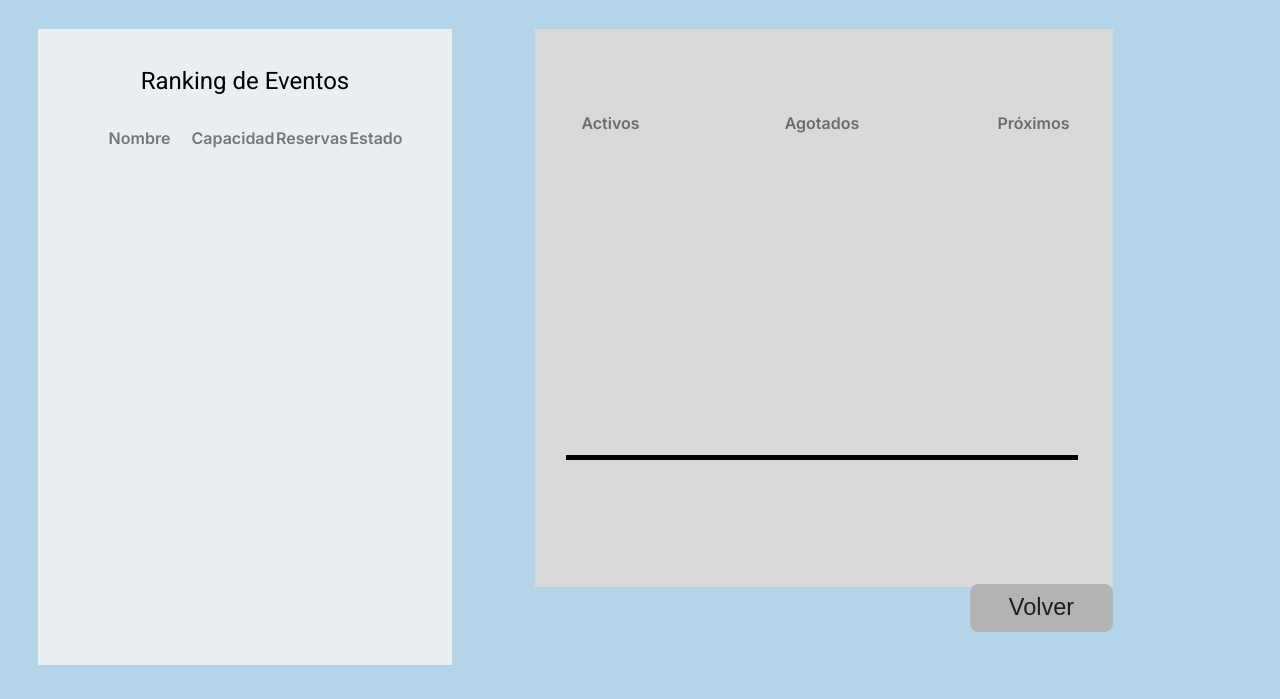
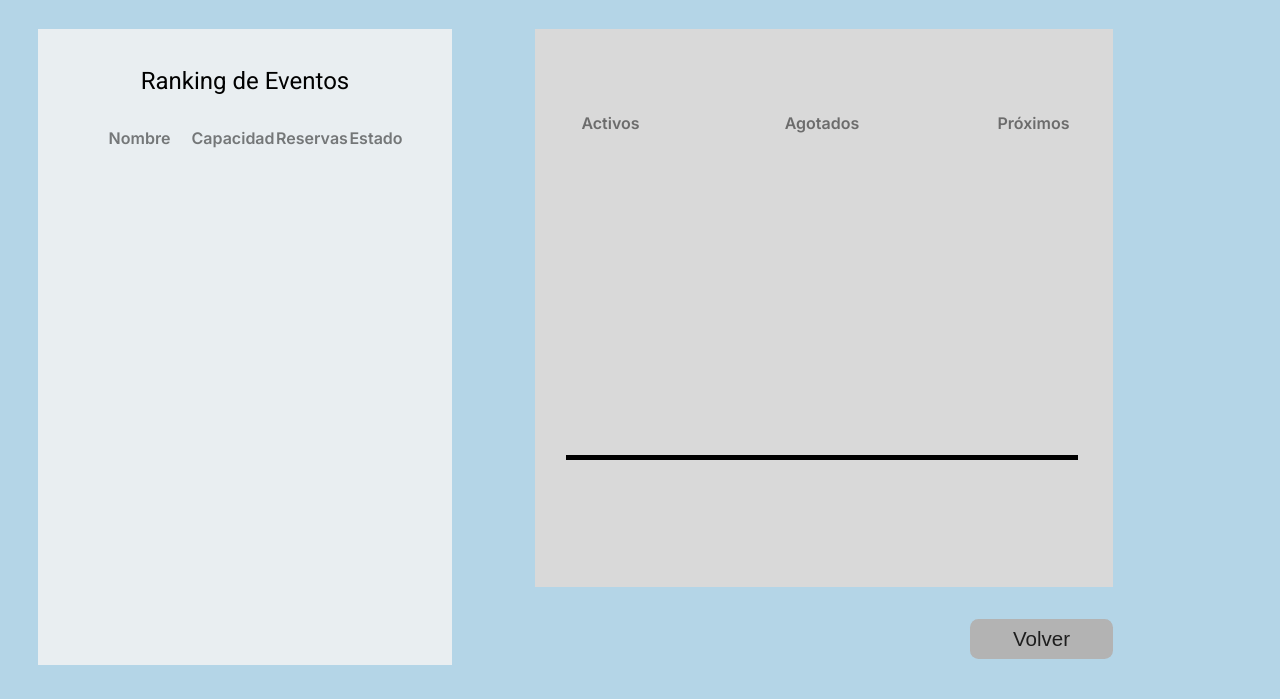
Before and after one commit to fernandogonzalez11/LogiEvents, a website: page src/view/statistics/index.html in a window 1280 px wide. Shown: the part 101-800 px from the top of the page. Drawn offline with Linux system fonts and the light colour scheme; some packages are replaced by stand-ins of ours; no server answers; a script that the page names is missing.

Commit message:
movido un botoncito :3

```diff
--- a/src/view/statistics/style.css
+++ b/src/view/statistics/style.css
@@ -47,11 +47,11 @@ body, html {
 
 .button-volver {
     width: 143px;
-    height: 48px;
+    height: 5%;
     padding: 12px;
     position: absolute;
     right: 167px;
-    bottom: 67px;
+    bottom: 40px;
     background: #b3b3b3;
     border-radius: 8.53px;
     display: flex;
@@ -63,7 +63,7 @@ body, html {
     color: #1e1e1e;
     background: none;
     border: none;
-    font-size: 23.56px;
+    font-size: 20.56px;
     font-weight: 400;
     line-height: 23.56px;
 }
```
